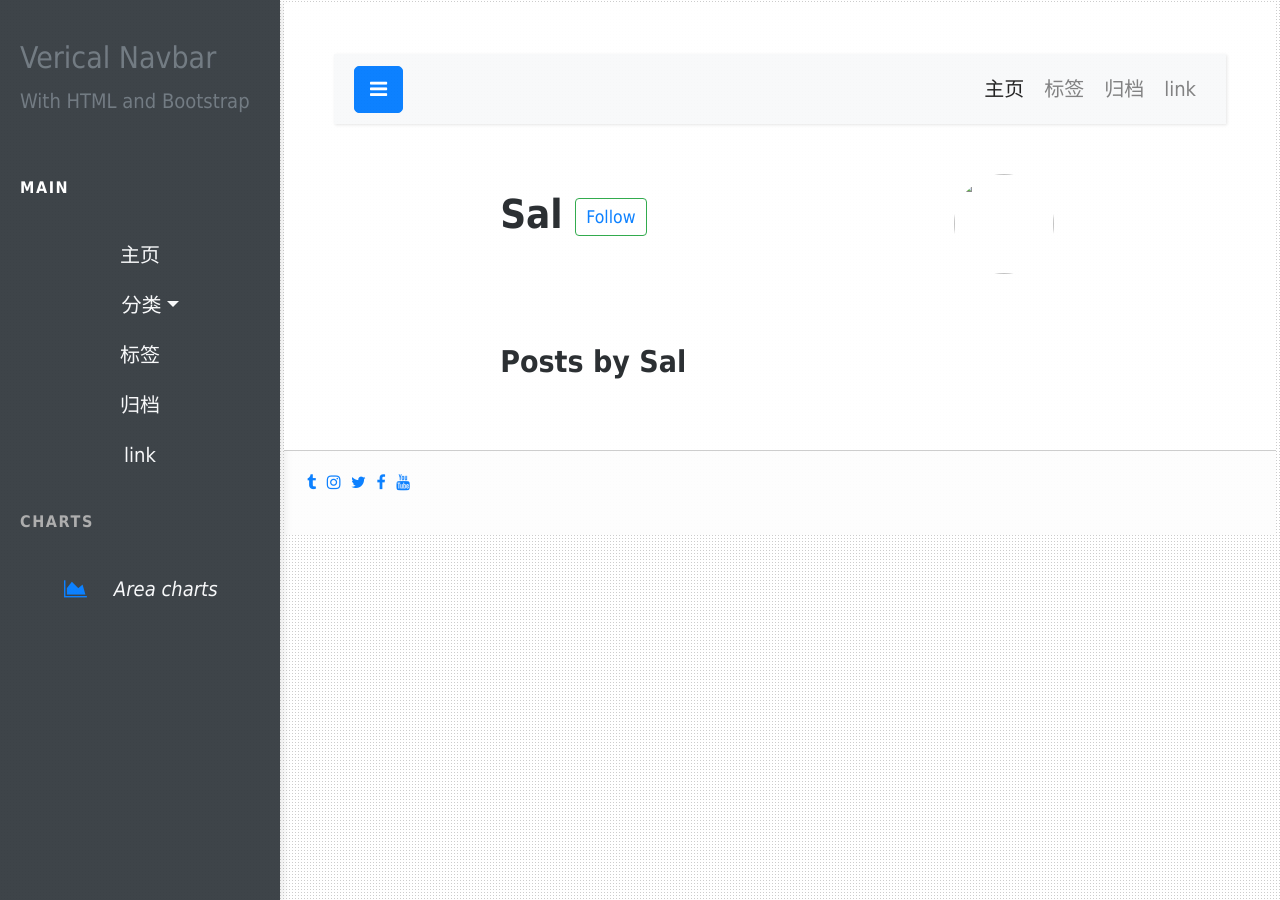
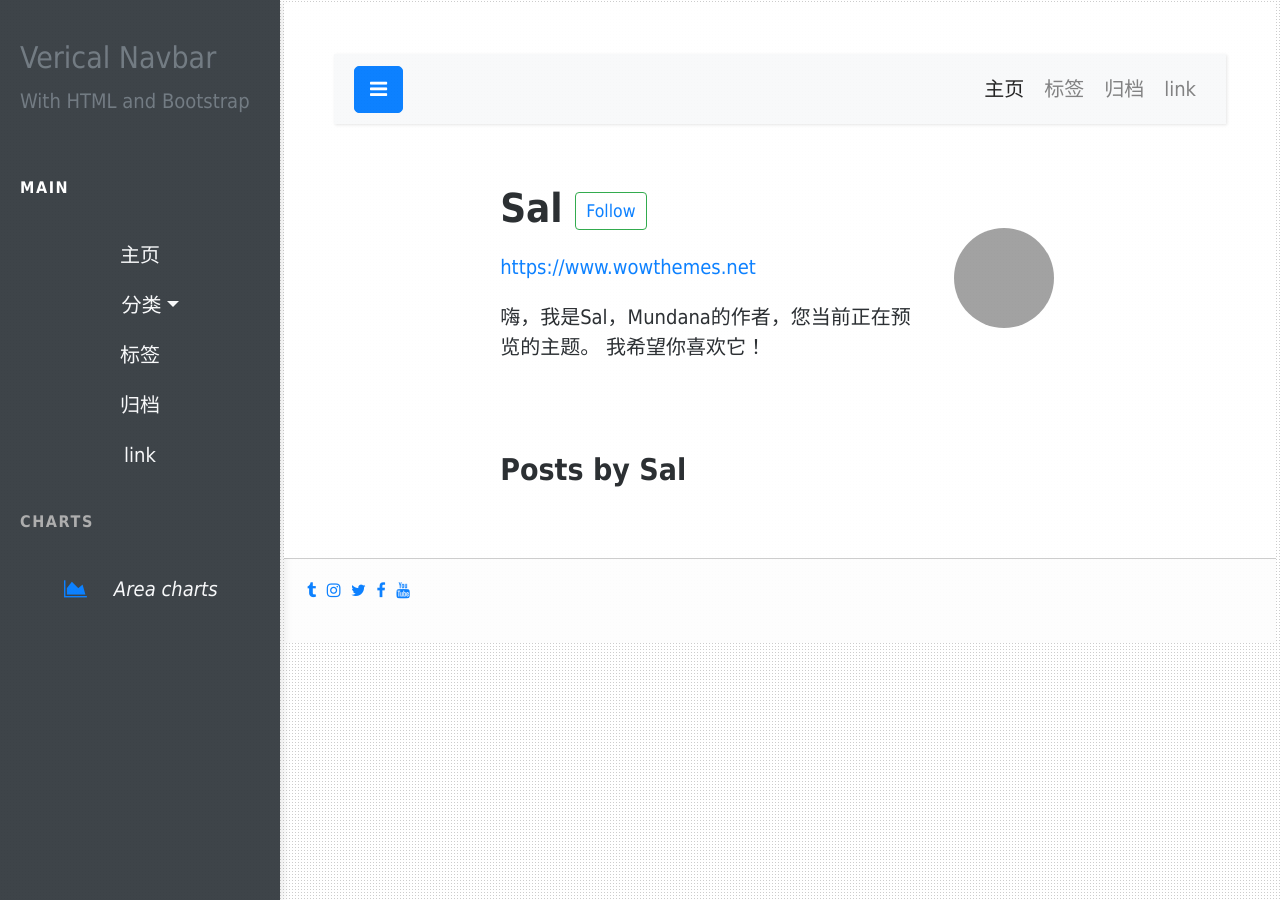
Before and after one commit to nengwuzhi/nengwuzhi.github.ioce, a Jekyll site: the page built from pages/author-sal.html, in a window 1280 px wide. Built offline with Jekyll 4.4.1, drawn with Linux system fonts in a browser that asks for light colours; nearby versions of some CDN libraries; grey boxes are pictures that could not be loaded.

Commit message:
Update _config.yml

```diff
--- a/_config.yml
+++ b/_config.yml
@@ -3,6 +3,7 @@ description: a powerful jekyll theme
 gems: [jekyll-paginate]
 url: 'https://nengwuzhi.github.io/' #place url
 baseurl:  #place文件夹名称（如果站点位于子文件夹中）
+favicon: 'img/favicon.png'
 permalink: /:title/
 paginate: 10
 paginate_path: /page/:num/
@@ -42,6 +43,23 @@ nav:
     - {title: 标签, description: 转到主页, url: 'https://nengwuzhi.github.io/tags'}
     - {title: 归档, description: 所有文章, url: 'https://nengwuzhi.github.io/archive/'}
     - {title: link, description: 转到link, url: 'https://nengwuzhi.github.io/link'}
+
+authors:
+    sal:
+      name:           能无知
+      site:           https://www.wowthemes.net
+      avatar:         img/avatar1.jpg
+      bio:            "嗨，我是Sal，Mundana的作者，您当前正在预览的主题。 我希望你喜欢它！"
+      email:          wowthemesnet@gmail.com
+      twitter:        https://twitter.com/wowthemesnet
+
+    jane:
+      name:           能无为
+      site:           https://www.wowthemes.net
+      avatar:         img/avatar2.jpg
+      bio:            "博主，时尚达人，喜欢探索新的想法并在我的早间咖啡上写字！"
+      email:          fakemail@gmail.com
+      twitter:        https://twitter.com/wowthemesnet
 
 # Plugins
 plugins:
```
